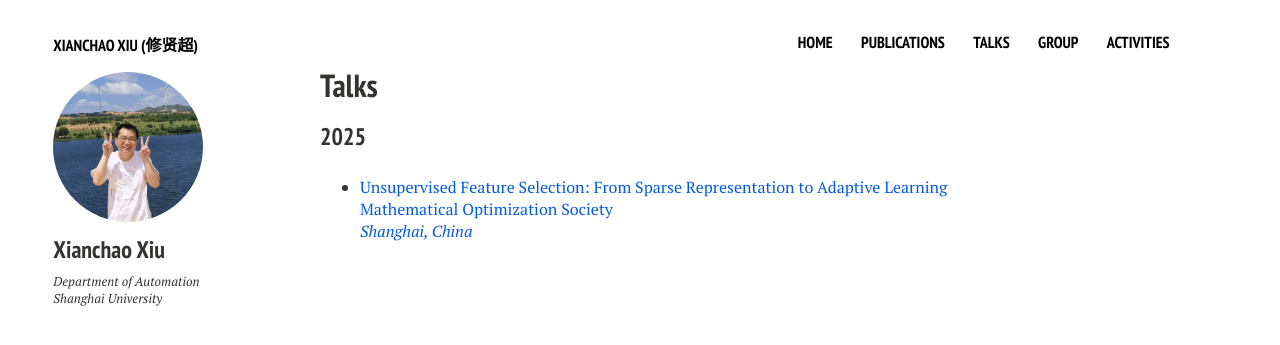
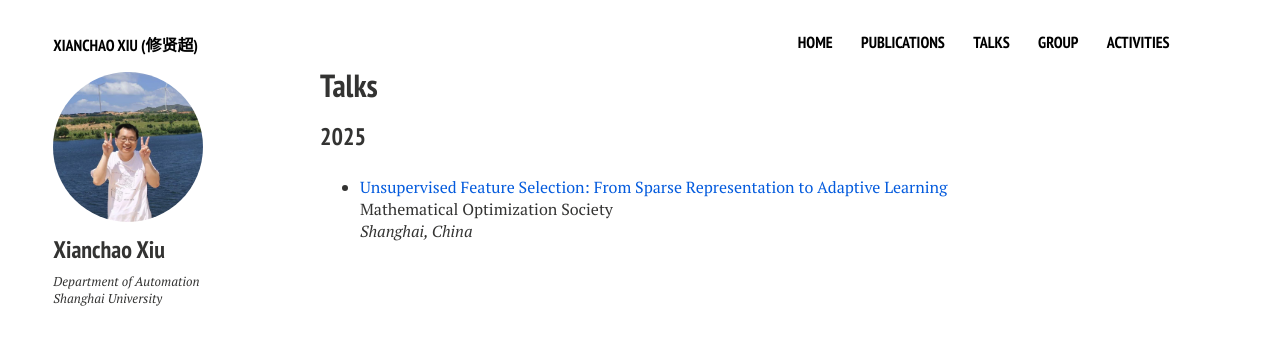
Before and after one commit to xianchaoxiu/xianchaoxiu.github.io, a Jekyll site: the page built from talks/index.md, in a window 1280 px wide. Shown: the top 345 px of the page. Built offline with Jekyll 4.4.1, drawn with Linux system fonts in a browser that asks for light colours; nearby versions of some CDN libraries.

Commit message:
Update index.md

```diff
--- a/talks/index.md
+++ b/talks/index.md
@@ -12,6 +12,6 @@ share: false
 
 ### 2025
 
-* <a href="../talks/2025-MOS.pdf" class="textlink" target="_blank">Unsupervised Feature Selection: From Sparse Representation to Adaptive Learning <br>
+* <a href="../talks/2025-MOS.pdf" class="textlink" target="_blank">Unsupervised Feature Selection: From Sparse Representation to Adaptive Learning </a> <br>
 Mathematical Optimization Society <br>
 <i>Shanghai, China</i><br>
```
